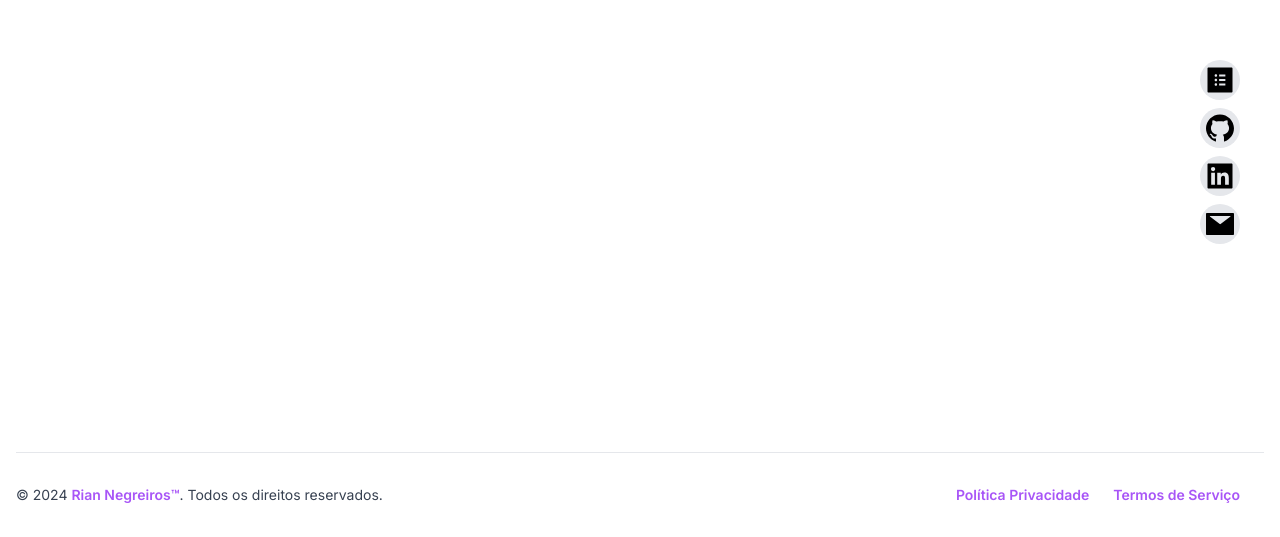
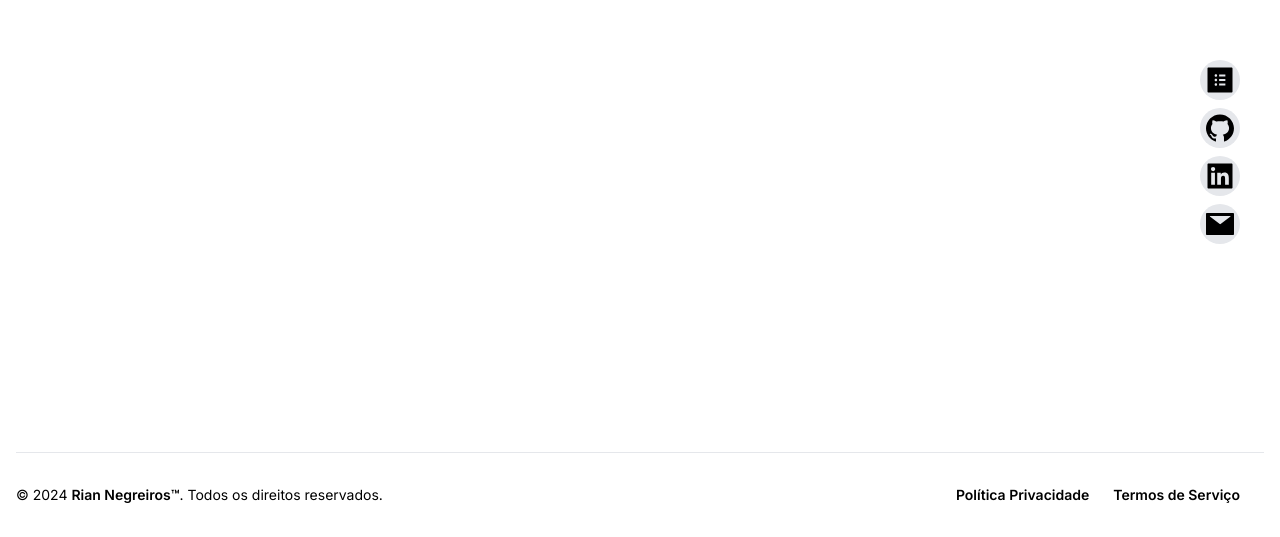
Before and after one commit to RianNegreiros/personal-website, a Next.js app in the folder client/: page /projects in a window 1280 px wide. Shown: the part 476-1013 px from the top of the page. Built offline with nearby package versions, Linux system fonts and the light colour scheme; no server answers; what tailwind-dracula would draw is missing.

Commit message:
style: add dracula colors

```diff
--- a/client/app/components/Footer.tsx
+++ b/client/app/components/Footer.tsx
@@ -15,25 +15,25 @@ export default function Footer() {
   return (
     <footer className='mt-auto bg-white dark:bg-gray-900'>
       <div className='mx-auto w-full max-w-screen-xl p-4 py-6 lg:py-8'>
-        <hr className='my-6 border-gray-200 dark:border-gray-700 sm:mx-auto lg:my-8' />
+        <hr className='my-6 border-dracula-aro-200 dark:border-dracula-aro-700 sm:mx-auto lg:my-8' />
         <div className='sm:flex sm:items-center sm:justify-between'>
-          <span className='text-sm text-gray-700 dark:text-gray-400 sm:text-center'>
+          <span className='text-sm text-dracula-aro-700 dark:text-dracula-aro-400 sm:text-center'>
             © {new Date().getFullYear()}{' '}
             <Link
               href='https://www.linkedin.com/in/riannegreiros'
-              className='text-purple-500 hover:underline font-semibold'
-              aria-label='Rodapé da página Abrir LinkedIn'
+              className='text-dracula-purple-500 hover:underline font-semibold'
+              aria-label='link de rodapé da página para abrir LinkedIn'
             >
               Rian Negreiros™
             </Link>
             . Todos os direitos reservados.
           </span>
 
-          <ul className='mb-6 flex flex-wrap items-center text-sm font-medium text-gray-700 dark:text-gray-400 sm:mb-0'>
+          <ul className='mb-6 flex flex-wrap items-center text-sm font-medium text-dracula-aro-700 dark:text-dracula-aro-400 sm:mb-0'>
             <li>
               <a
                 href='/terms/privacy'
-                className='mr-4 text-purple-500 hover:underline font-semibold md:mr-6'
+                className='mr-4 text-dracula-purple-500 hover:underline font-semibold md:mr-6'
               >
                 Política Privacidade
               </a>
@@ -41,7 +41,7 @@ export default function Footer() {
             <li>
               <a
                 href='/terms/service'
-                className='mr-4 text-purple-500 hover:underline font-semibold md:mr-6'
+                className='mr-4 text-dracula-purple-500 hover:underline font-semibold md:mr-6'
               >
                 Termos de Serviço
               </a>
```
